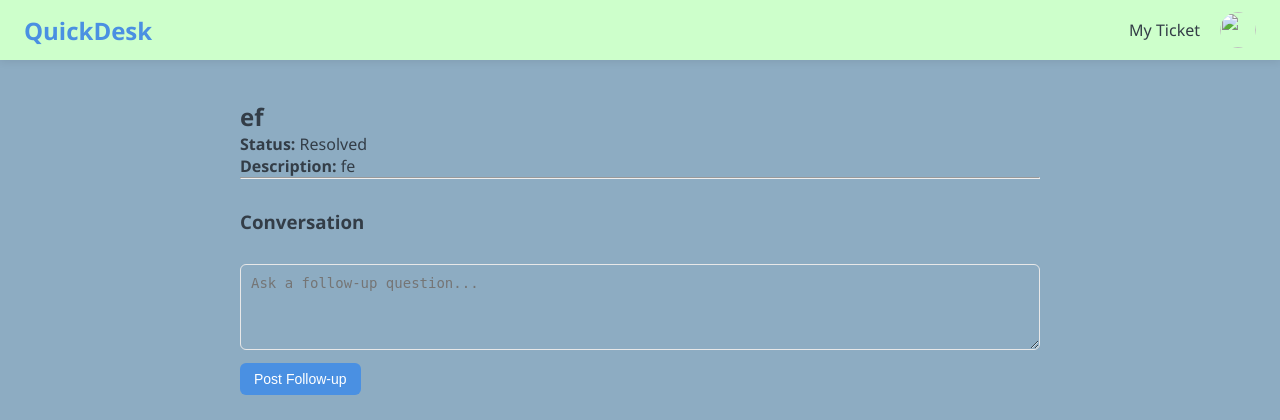
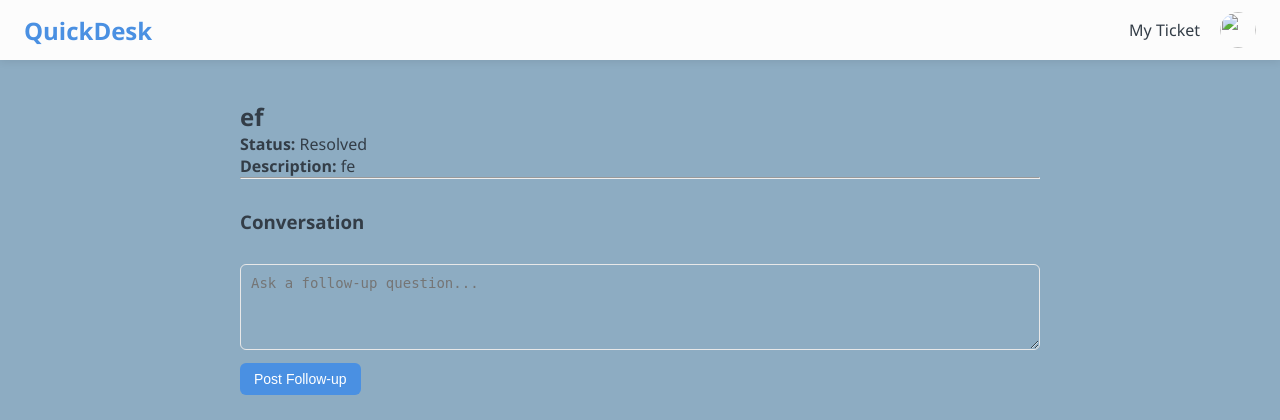
Before and after one commit to Hari95Nit54581457/NIGHT-CODERS-, a Flask app: template templates/ticket_thread.html in a window 1280 px wide. Shown: the top 420 px of the page. Run offline with Flask 3, Linux system fonts and the light colour scheme; the template is opened without the code that fills it: values that come from a table or form of the project are taken from there, others are empty.

Commit message:
Update styles.css

```diff
--- a/static/styles.css
+++ b/static/styles.css
@@ -27,7 +27,7 @@ body {
     top: 0;
     width: 100%;
     height: 60px;
-    background-color: rgb(205, 255, 203);
+    background-color: rgb(252, 252, 252);;
     box-shadow: 0 2px 8px var(--shadow-color);
     display: flex;
     justify-content: space-between;
```
